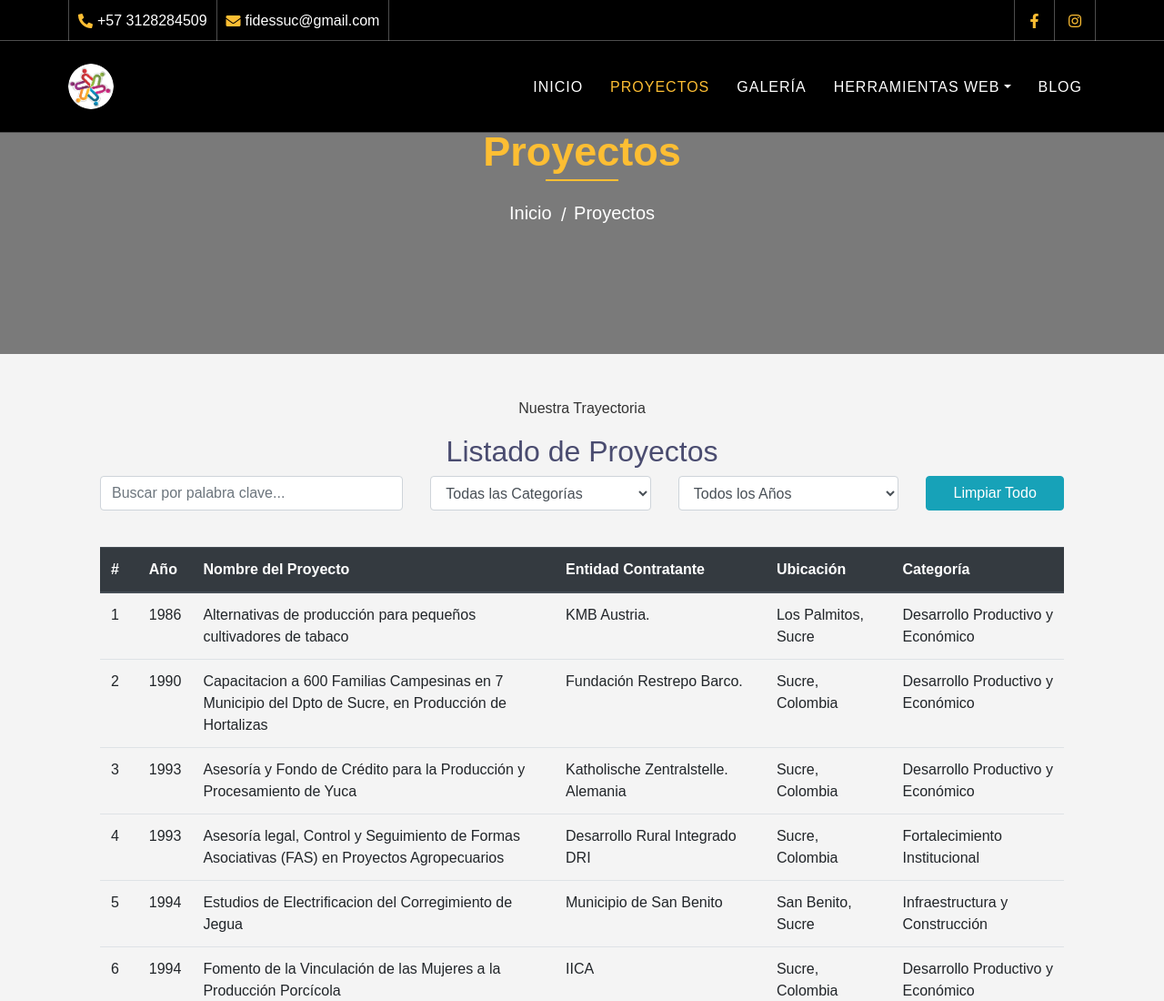
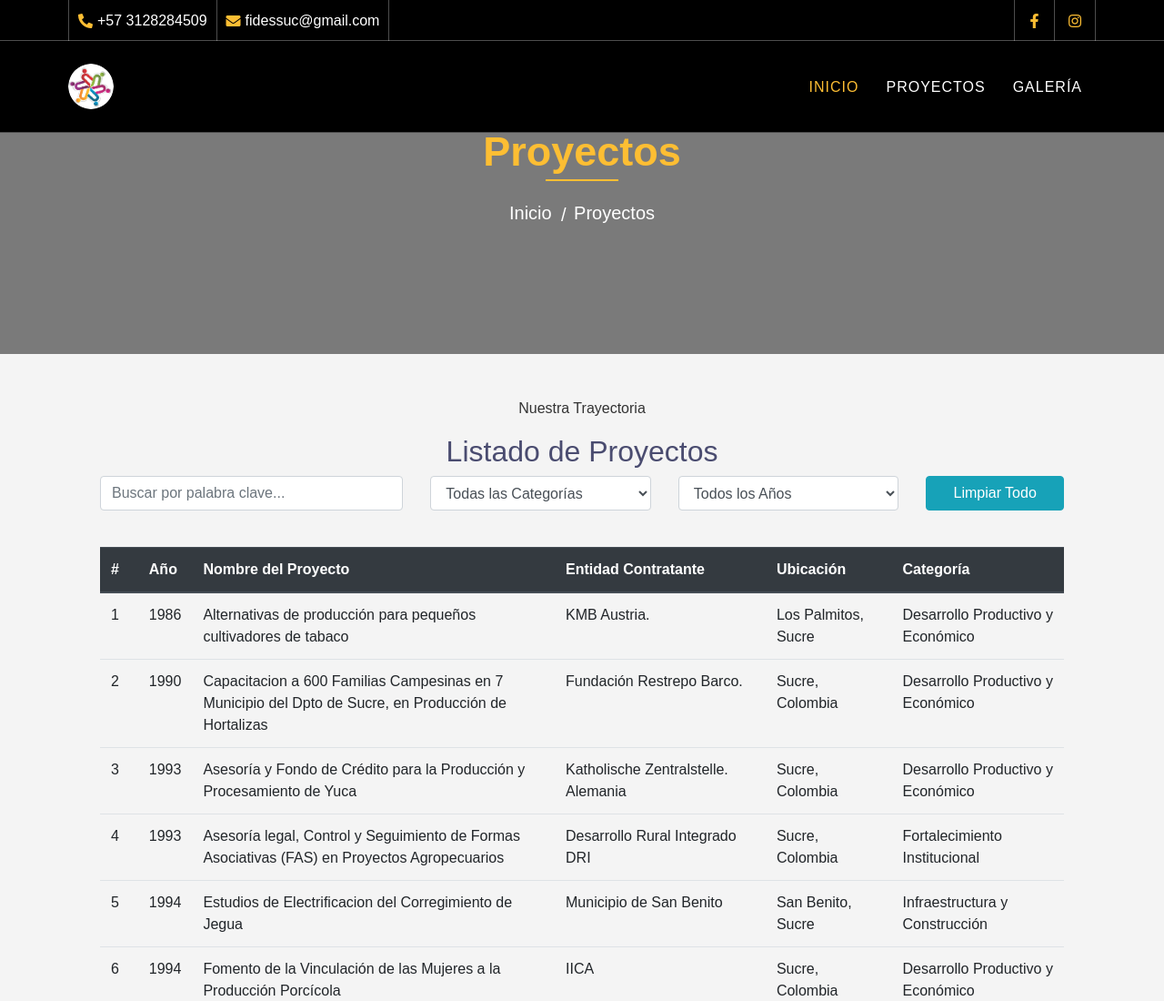
Before and after one commit to Helder8a/fundafides, a plain HTML site: page proyectos.html in a window 1280 px wide. Shown: the top 1100 px of the page at 91% size. Drawn offline with nearby package versions, Linux system fonts and the light colour scheme.

Commit message:
Add files via upload

```diff
--- a/proyectos.html
+++ b/proyectos.html
@@ -79,22 +79,16 @@
             </div>
         </div>
     </div>
-    <nav class="navbar navbar-expand-lg bg-dark navbar-dark">
+
+    <nav class="navbar navbar-expand-lg bg-dark navbar-dark" role="navigation" aria-label="Menú Principal">
         <div class="container-fluid">
             <a href="index.html" class="navbar-brand"><img class="navbar-logo-round" src="img/logo_fides_redondofondoblanco.webp" alt="Logo de la Fundación FIDES Sucre"></a>
             <button type="button" class="navbar-toggler" data-toggle="collapse" data-target="#navbarCollapse" aria-label="Alternar navegación"><span class="navbar-toggler-icon"></span></button>
             <div class="collapse navbar-collapse justify-content-between" id="navbarCollapse">
                 <div class="navbar-nav ml-auto">
-                    <a href="index.html" class="nav-item nav-link">INICIO</a>
-                    <a href="proyectos.html" class="nav-item nav-link active">PROYECTOS</a>
+                    <a href="index.html" class="nav-item nav-link active">INICIO</a>
+                    <a href="proyectos.html" class="nav-item nav-link">PROYECTOS</a>
                     <a href="galeria.html" class="nav-item nav-link">GALERÍA</a>
-                    <div class="nav-item dropdown">
-                        <a href="#" class="nav-link dropdown-toggle" data-toggle="dropdown">HERRAMIENTAS WEB</a>
-                        <div class="dropdown-menu">
-                            <a href="evaluador_sustentable.html" class="dropdown-item">Evaluador de Sostenibilidad</a>
-                        </div>
-                    </div>
-                    <a href="blog.html" class="nav-item nav-link">BLOG</a>
                 </div>
             </div>
         </div>
```
Also changed, not shown: galeria.html (+6 -16 lines), index.html (+1 -7 lines).
